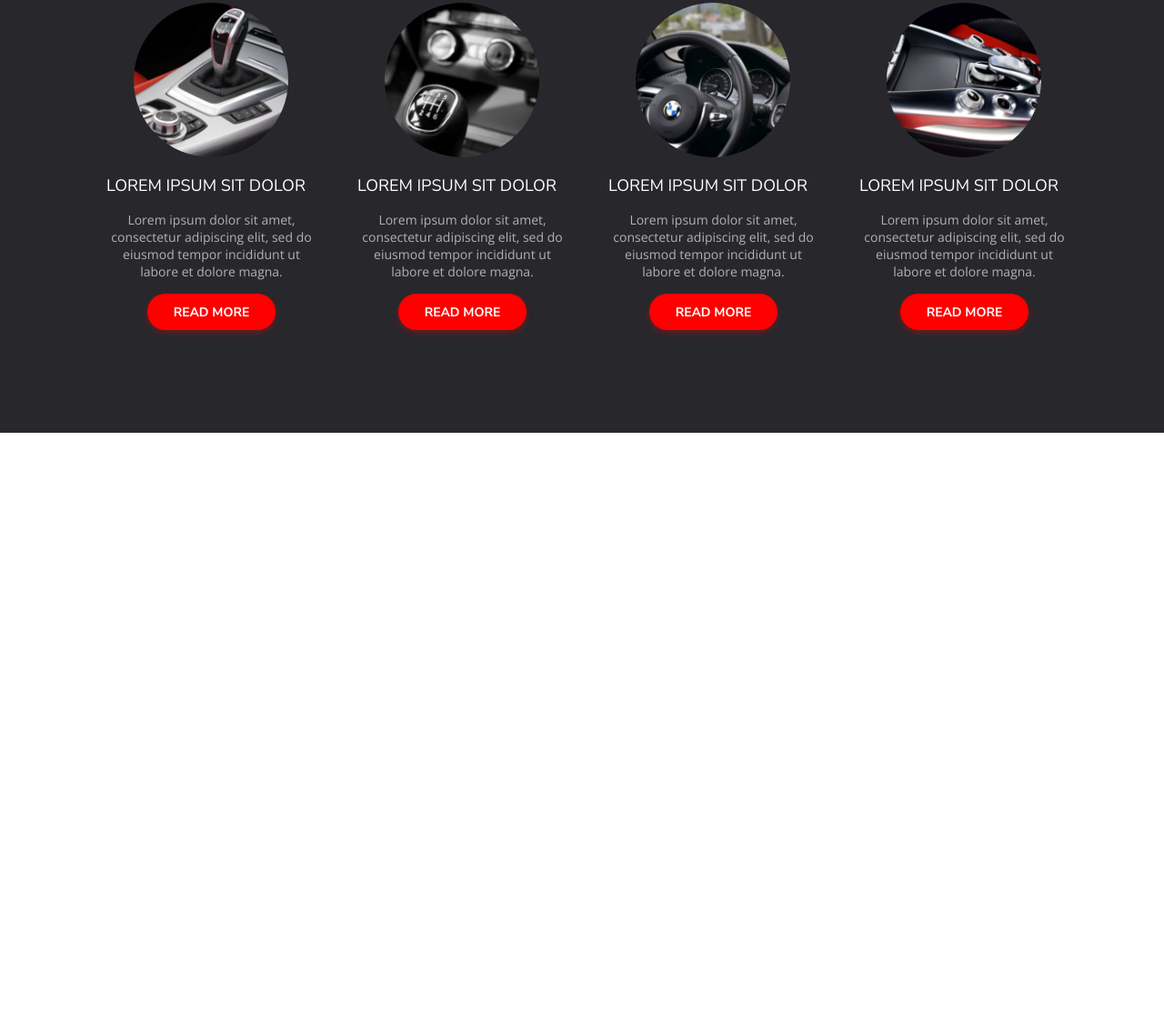
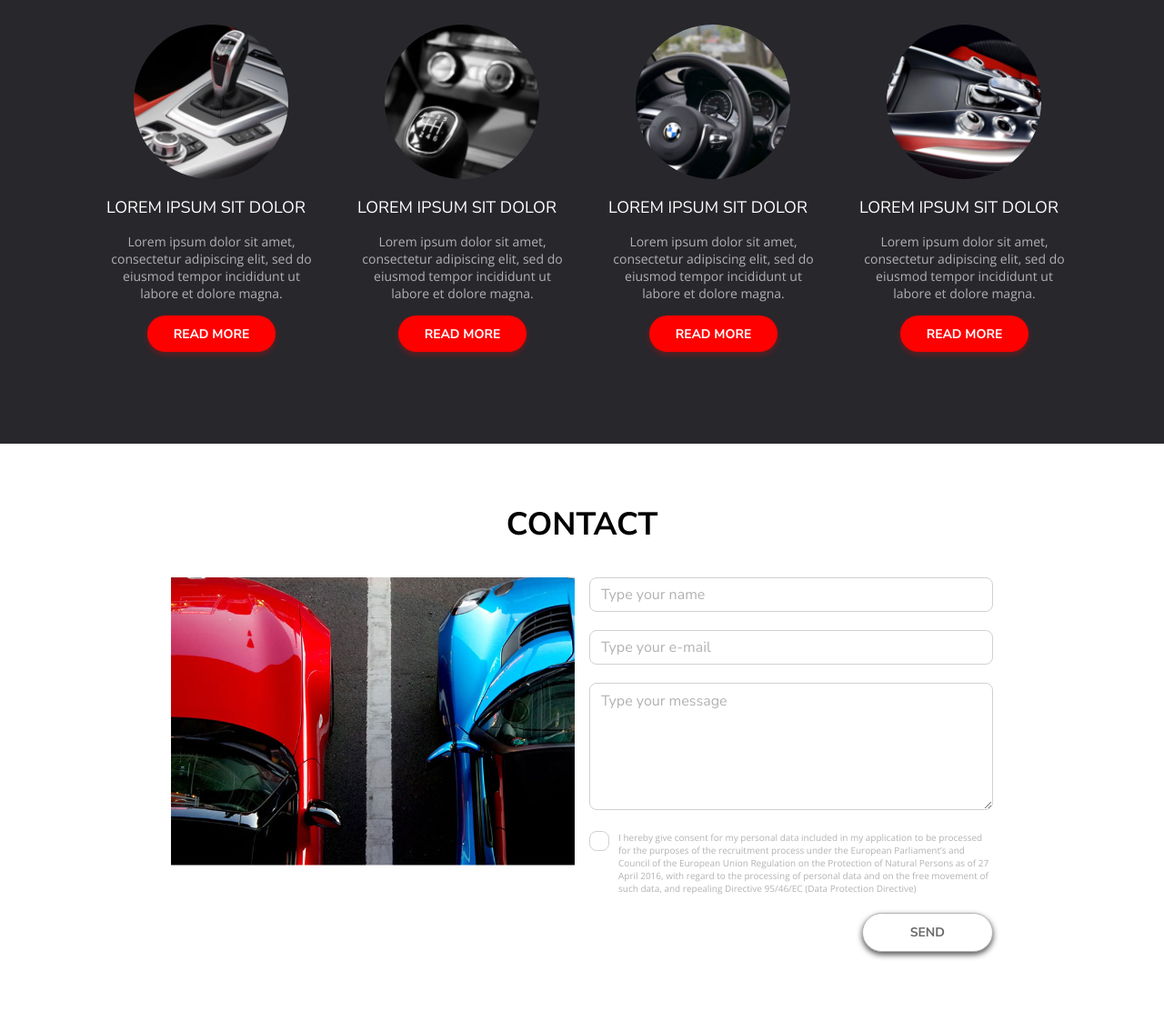
Before and after one commit to RosinskaK/cl-carsharing, a plain HTML site: page index.html in a window 1280 px wide. Shown: the part 1686-2798 px from the top of the page at 91% size. Before the commit the page ends 2162 px from the top, so only its background shows below. Drawn offline with nearby package versions, Linux system fonts and the light colour scheme.

Commit message:
adding Contact section

```diff
--- a/css/style.css
+++ b/css/style.css
@@ -239,6 +239,7 @@ button:active {
 
     position: relative;
     font-size: 35px;
+    line-height: 47px;
     font-weight: bold;
     text-align: center;
     text-transform: uppercase;
@@ -331,3 +332,127 @@ button:active {
     display: flex;
     column-gap: 45px;
 }
+
+
+/* contact section */
+
+.main_title_article_contact {
+    padding-top: 65px;
+    padding-bottom: 35px;
+}
+
+.contact {
+    color: black;
+    width: 100vw;
+}
+
+.contact-content {
+    display: flex;
+    justify-content: center;
+    width: 904px;
+    /* padding-left: 310px;*/
+}
+
+.contact-content-form {
+    margin-left: 16px;
+}
+
+input,
+textarea {
+    width: 444px;
+    outline: none;
+    border: 1px solid #D1D1D1;
+    border-radius: 8px;
+    padding: 8px 12px;
+    margin-bottom: 20px;
+    height: 38px;
+}
+
+input:focus {
+    border-color: var(--color-red);
+    box-shadow: 0 1px 6px #FF00004D;
+}
+
+textarea {
+    height: 140px;
+}
+
+textarea:focus {
+    border-color: var(--color-red);
+    box-shadow: 0 1px 6px #FF00004D;
+}
+
+input::placeholder {
+    font-family: var(--font-family-primary);
+    color: #B2B2B2;
+    font-size: 16px;
+    line-height: 22px;
+}
+
+textarea::placeholder {
+    font-family: var(--font-family-primary);
+    color: #B2B2B2;
+    font-size: 16px;
+    line-height: 22px;
+}
+
+.form_checkbox input {
+    position: absolute;
+    opacity: 0;
+    cursor: pointer;
+    height: 0;
+    width: 0;
+}
+
+.form_checkbox {
+    cursor: pointer;
+    display: flex;
+}
+
+.form_checkbox span {
+    height: 22px;
+    flex-shrink: 0;
+    flex-basis: 22px;
+    background: #FFFFFF 0 0 no-repeat padding-box;
+    border: 1px solid #D1D1D1;
+    border-radius: 8px;
+    cursor: pointer;
+    margin-right: 10px;
+}
+
+.form_checkbox input:checked + span {
+    background-image: url('../images/Icon Check.svg');
+    background-repeat: no-repeat;
+    width: 22px;
+    height: 22px;
+    background-position: center;
+}
+
+.consent_text {
+    font-size: 10px;
+    line-height: 14px;
+    font-family: var(--font-family-sedend);
+    color: #B2B2B2;
+    text-align: left;
+    font-weight: 300;
+}
+
+.contact-btn {
+    color: #6A6A6A;
+    font-size: 14px;
+    line-height: 19px;
+    font-family: var(--font-family-primary);
+    font-weight: bold;
+    padding: 11px 52px;
+    box-shadow: 0 3px 6px #525151;
+    border: 1px solid #B2B2B2;
+    border-radius: 40px;
+    margin-top: 20px;
+    margin-bottom: 65px;
+}
+
+.contact-btn:focus {
+    color: #FF0000;
+    border: 1px solid #FF0000;
+    box-shadow: 0 3px 6px #FF00004D;
+}
--- a/index.html
+++ b/index.html
@@ -157,31 +157,59 @@
                         <a href="" class="article-btn home__button--red">Read more</a>
                     </div>
                 </div>
+            </div>
+        </div>
+    </section>
+
+    <section id="contact" class="contact">
+        <div class="main_title_article main_title_article_contact"><strong>Contact</strong>
+        </div>
+
+        <div class="contact-content container">
+
+            <div class="contact-content-image">
+                <img src="images/Contact%20Photo.png" alt="" />
+            </div>
+
+            <div class="contact-content-form">
+                <form class="form">
+                    <div class="form_description">
+                        <label class="form_label" for="name"></label>
+                        <input type="text" class="form_input name" id="name" placeholder="Type your name" />
+                    </div>
+
+                    <div class="form_description">
+                        <label class="form_label" for="email"></label>
+                        <input type="email" class="form_input email" id="email" placeholder="Type your e-mail" />
+                    </div>
+
+                    <div class="form_description">
+                        <label for="message"></label>
+                        <textarea id="message" placeholder="Type your message"></textarea>
+                    </div>
+
+                    <div class="form_consent">
+                        <label class="form_checkbox">
+                            <input type="checkbox"/>
+                            <span class="checkbox"></span>
+                            <p class="consent_text">
+                                I hereby give consent for my personal data included in my application to be processed
+                                for the purposes of the recruitment process under the European Parliament’s and Council
+                                of the European Union Regulation on the Protection of Natural Persons as of 27 April 2016,
+                                with regard to the processing of personal data and on the free movement of such data,
+                                and repealing Directive 95/46/EC (Data Protection Directive)
+                            </p>
+                        </label>
+                    </div>
+
+                    <button type="submit" class="home__button--white contact-btn" style="float: right">Send</button>
+                </form>
+            </div>
+
+        </div>
+    </section>
+</main>
 
 
-
-
-
-
-            </div>
-        </div>
-
-
-
-
-
-    </section>
-
-
-
-
-
-
-
-
-
-
-
-</main>
 </body>
 </html>
```
Also changed, not shown: images/Contact Photo.png (added), images/Icon Check.svg (added).
